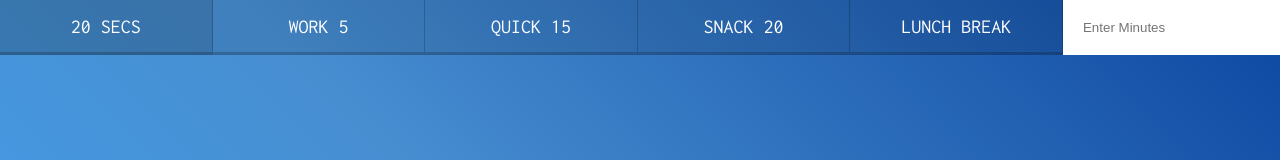
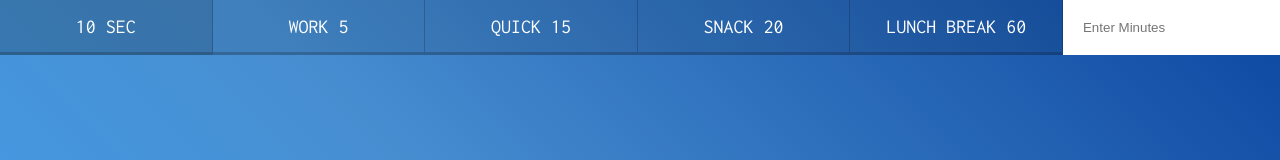
Before and after one commit to ShubhamKumar3110/Countdown, a plain HTML site: page index.html in a window 1280 px wide. Shown: the top 160 px of the page. Drawn offline with Linux system fonts and the light colour scheme.

Commit message:
Update index.html

```diff
--- a/index.html
+++ b/index.html
@@ -1,19 +1,22 @@
 <!DOCTYPE html>
 <html lang="en">
+
 <head>
   <meta charset="UTF-8">
   <title>Countdown Timer</title>
   <link href='https://fonts.googleapis.com/css?family=Inconsolata' rel='stylesheet' type='text/css'>
   <link rel="stylesheet" href="style.css">
 </head>
+
 <body>
+
   <div class="timer">
     <div class="timer__controls">
-      <button data-time="20" class="timer__button">20 Secs</button>
+      <button data-time="10" class="timer__button">10 sec</button>
       <button data-time="300" class="timer__button">Work 5</button>
       <button data-time="900" class="timer__button">Quick 15</button>
       <button data-time="1200" class="timer__button">Snack 20</button>
-      <button data-time="3600" class="timer__button">Lunch Break</button>
+      <button data-time="3600" class="timer__button">Lunch Break 60</button>
       <form name="customForm" id="custom">
         <input type="text" name="minutes" placeholder="Enter Minutes">
       </form>
```
